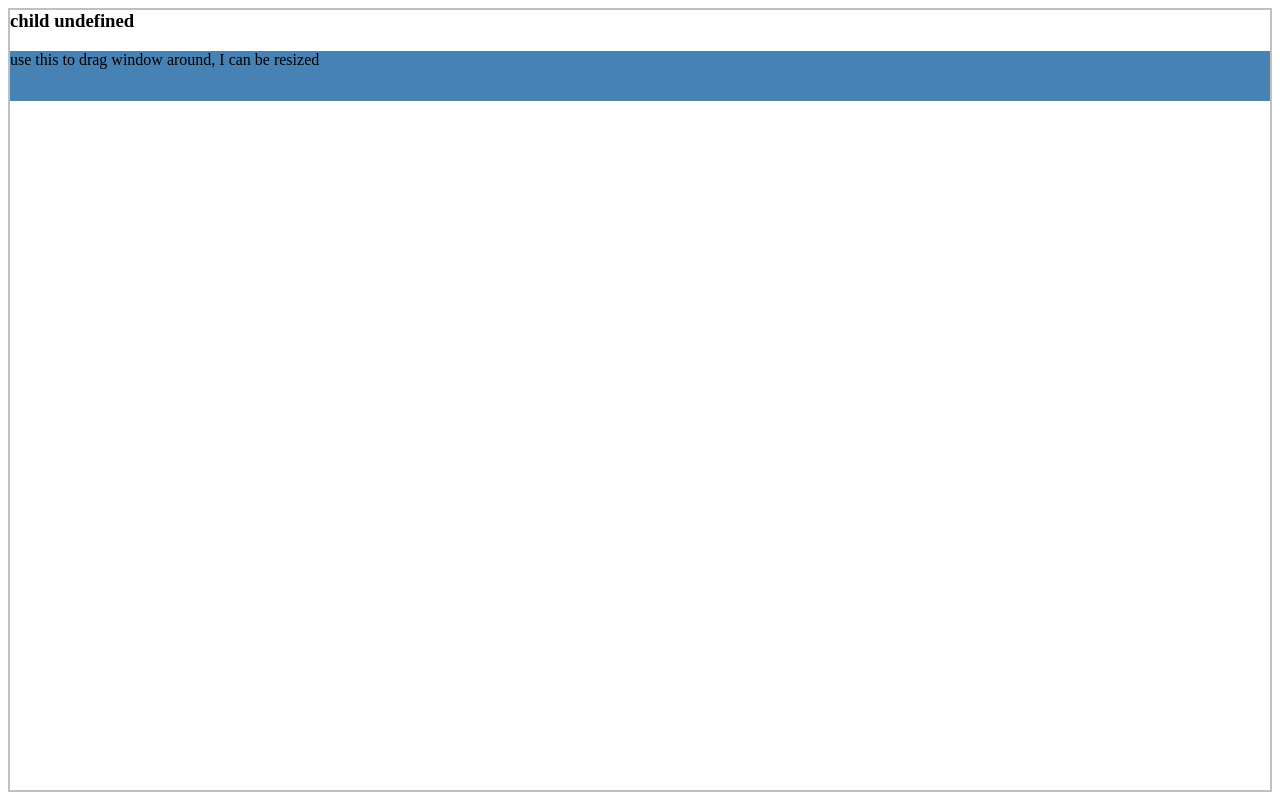
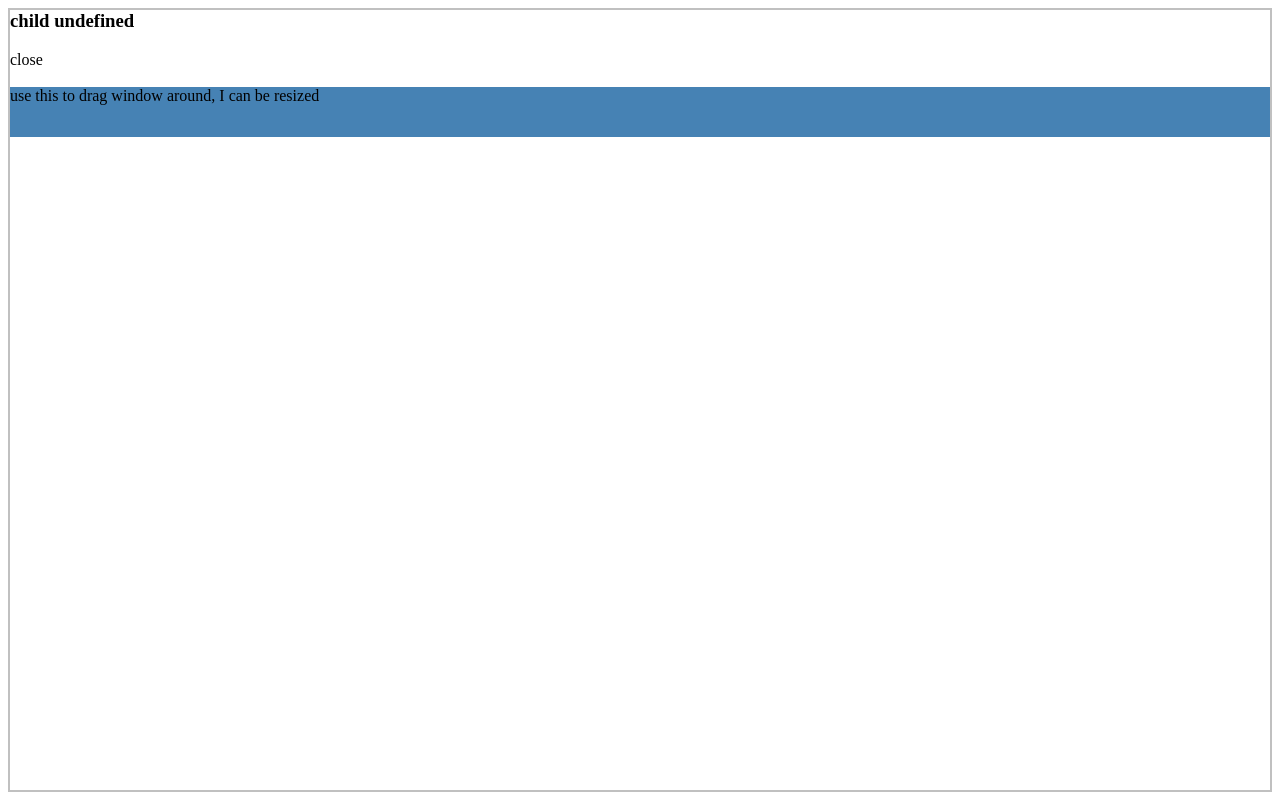
Before and after one commit to datamadic/of-window-position, a plain HTML site: page child.html in a window 1280 px wide. Drawn offline with Linux system fonts and the light colour scheme.

Commit message:
added child window close

```diff
--- a/child.html
+++ b/child.html
@@ -5,6 +5,9 @@
 </head>
 <body style="border:2px solid silver;">
 	<h3></h3>
+	<span onclick="window.close()">close</span>
+	<br>
+	<br>
 	<div style="-webkit-app-region:drag;width:100%;height:50px;background-color:steelblue">use this to drag window around, I can be resized</div>
 	<script>
 	window.addEventListener('DOMContentLoaded', function(){
```
